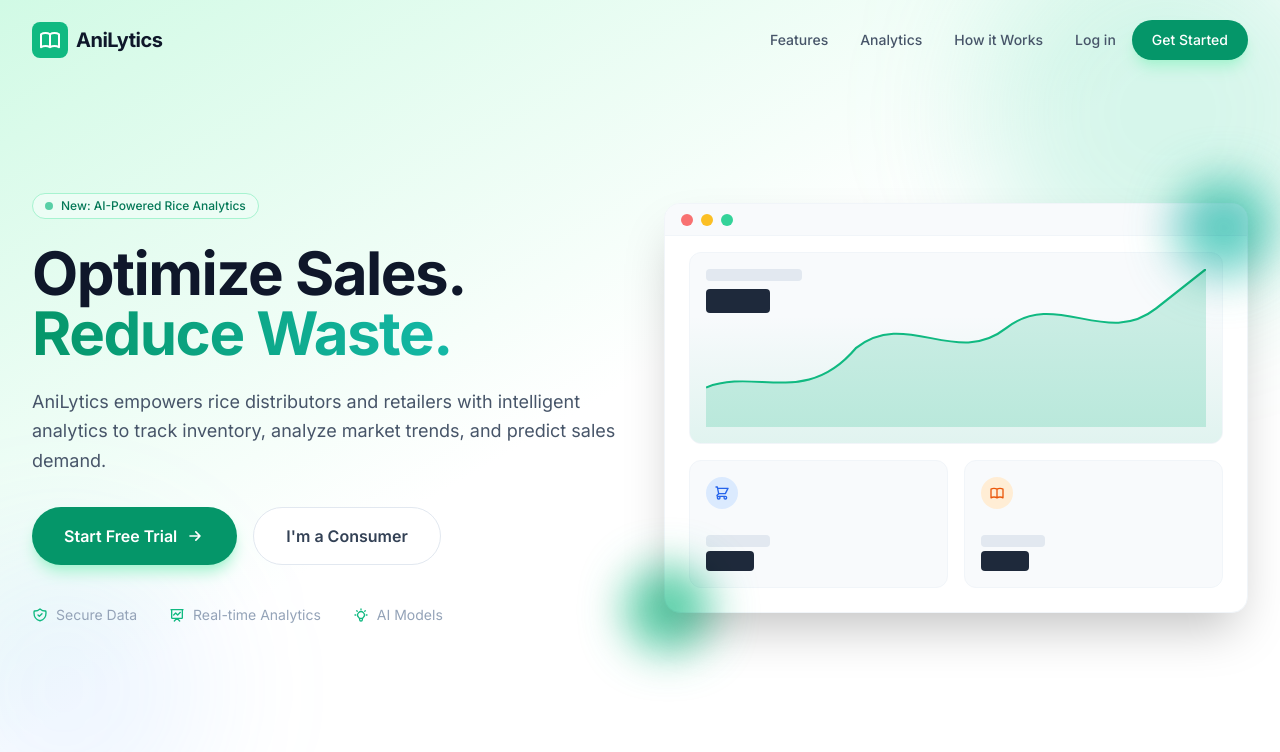
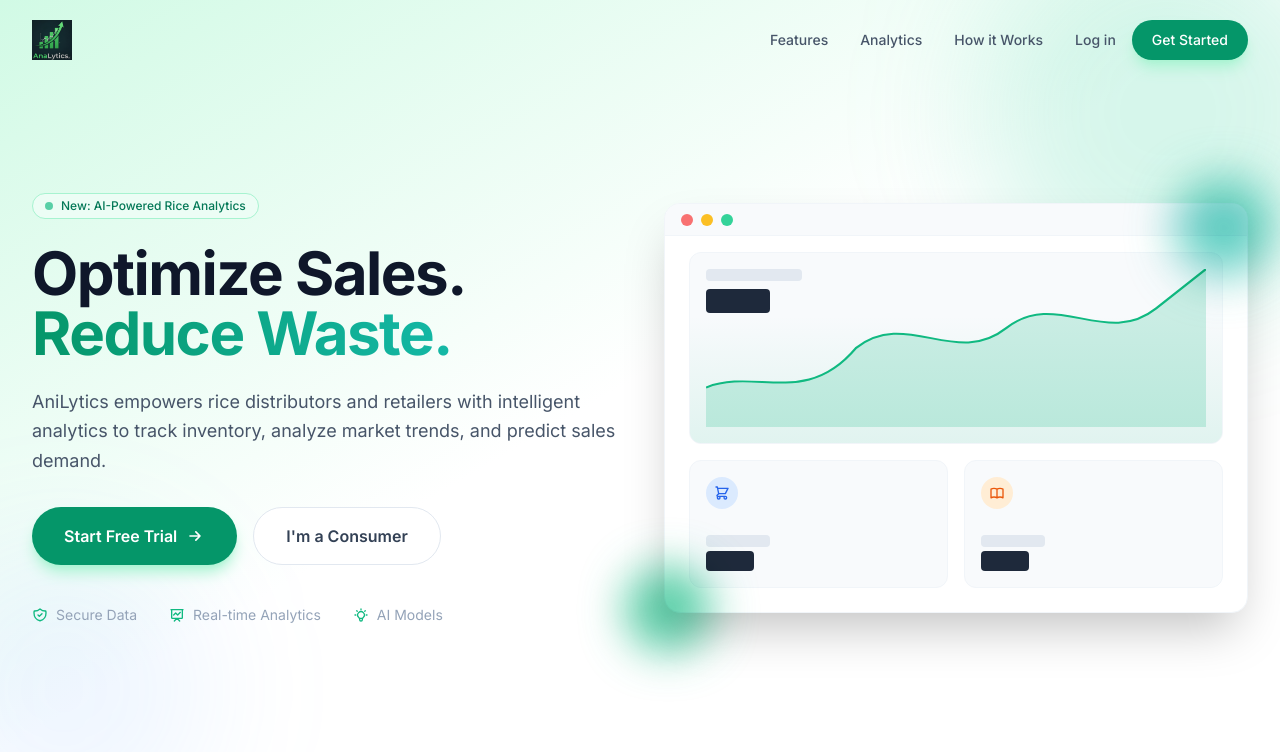
Before and after one commit to Vince0028/anilytics-rice-app, a Python web app: template templates/landing.html in a window 1280 px wide. Shown: the top 752 px of the page. Run offline with Jinja, Linux system fonts and the light colour scheme; the template is opened without the code that fills it, so the values that code supplies are empty; some libraries are stand-ins or nearby versions.

Commit message:
Replace logo SVG with image for improved branding consistency

```diff
--- a/templates/landing.html
+++ b/templates/landing.html
@@ -85,12 +85,7 @@
   <div class="max-w-7xl mx-auto px-4 sm:px-6 lg:px-8">
     <div class="flex justify-between items-center">
       <div class="flex items-center cursor-pointer" onclick="window.scrollTo({ top: 0, behavior: 'smooth' })">
-        <div class="bg-emerald-500 p-1.5 rounded-lg mr-2">
-          <svg class="h-6 w-6 text-white" fill="none" stroke="currentColor" viewBox="0 0 24 24">
-            <path stroke-linecap="round" stroke-linejoin="round" stroke-width="2" d="M12 6.253v13m0-13C10.832 5.477 9.246 5 7.5 5S4.168 5.477 3 6.253v13C4.168 18.477 5.754 18 7.5 18s3.332.477 4.5 1.253m0-13C13.168 5.477 14.754 5 16.5 5c1.747 0 3.332.477 4.5 1.253v13C19.832 18.477 18.247 18 16.5 18c-1.746 0-3.332.477-4.5 1.253"/>
-          </svg>
-        </div>
-        <span class="text-xl font-bold tracking-tight text-slate-900">AniLytics</span>
+        <img src="{{ url_for('static', filename='../image/AnaLytics.png') }}" alt="AniLytics" class="h-10 w-auto">
       </div>
 
       <div class="hidden md:flex items-center space-x-8">
@@ -450,12 +445,7 @@
     <div class="grid grid-cols-1 md:grid-cols-4 gap-8 mb-8">
       <div class="col-span-1 md:col-span-1">
         <div class="flex items-center mb-4">
-          <div class="bg-emerald-500 p-1.5 rounded-lg mr-2">
-            <svg class="h-5 w-5 text-white" fill="none" stroke="currentColor" viewBox="0 0 24 24">
-              <path stroke-linecap="round" stroke-linejoin="round" stroke-width="2" d="M12 6.253v13m0-13C10.832 5.477 9.246 5 7.5 5S4.168 5.477 3 6.253v13C4.168 18.477 5.754 18 7.5 18s3.332.477 4.5 1.253m0-13C13.168 5.477 14.754 5 16.5 5c1.747 0 3.332.477 4.5 1.253v13C19.832 18.477 18.247 18 16.5 18c-1.746 0-3.332.477-4.5 1.253"/>
-            </svg>
-          </div>
-          <span class="text-xl font-bold text-white tracking-tight">AniLytics</span>
+          <img src="{{ url_for('static', filename='../image/AnaLytics.png') }}" alt="AniLytics" class="h-8 w-auto">
         </div>
         <p class="text-sm text-slate-400 mb-6">
           Empowering rice retailers with AI-driven insights to reduce waste and optimize sales.
```
